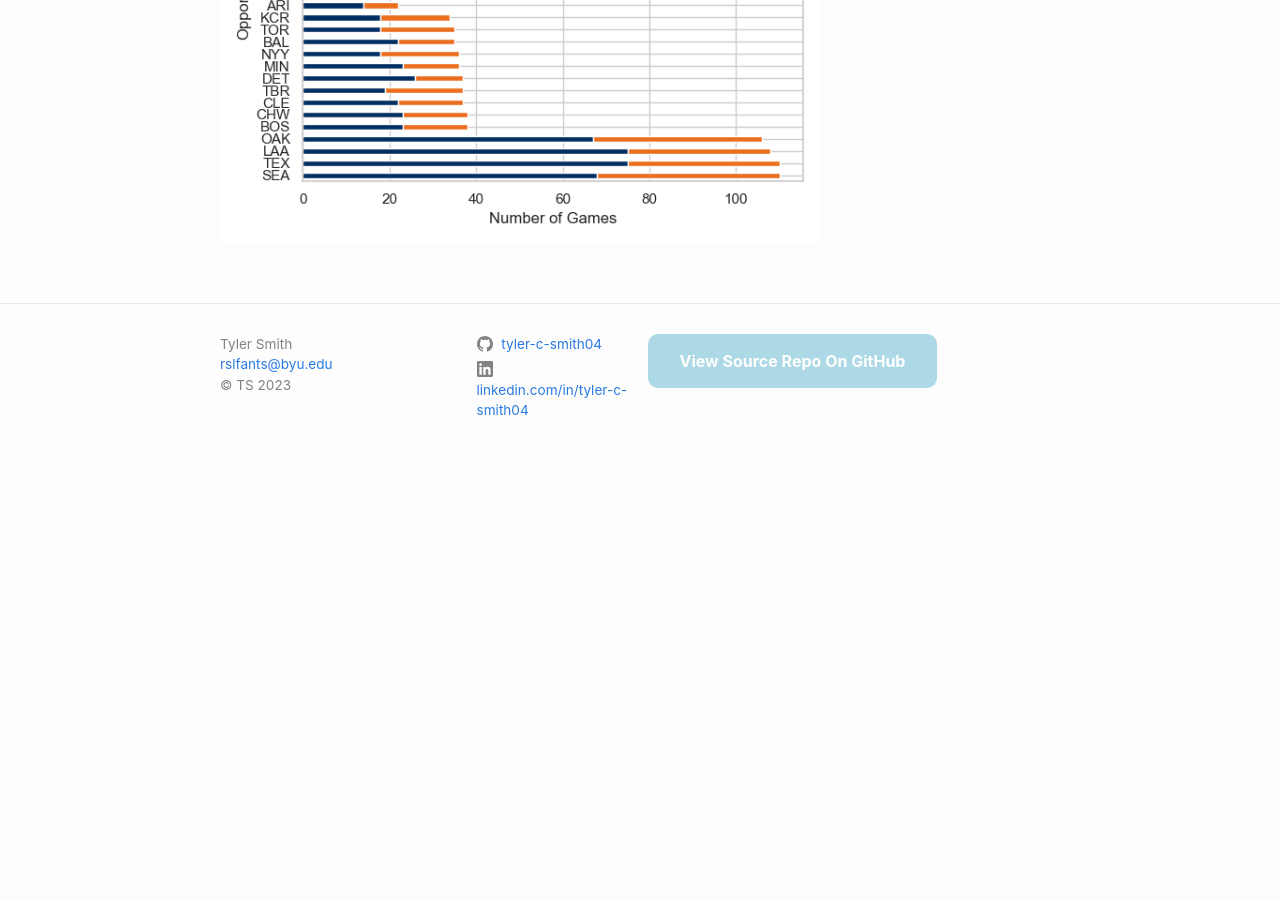
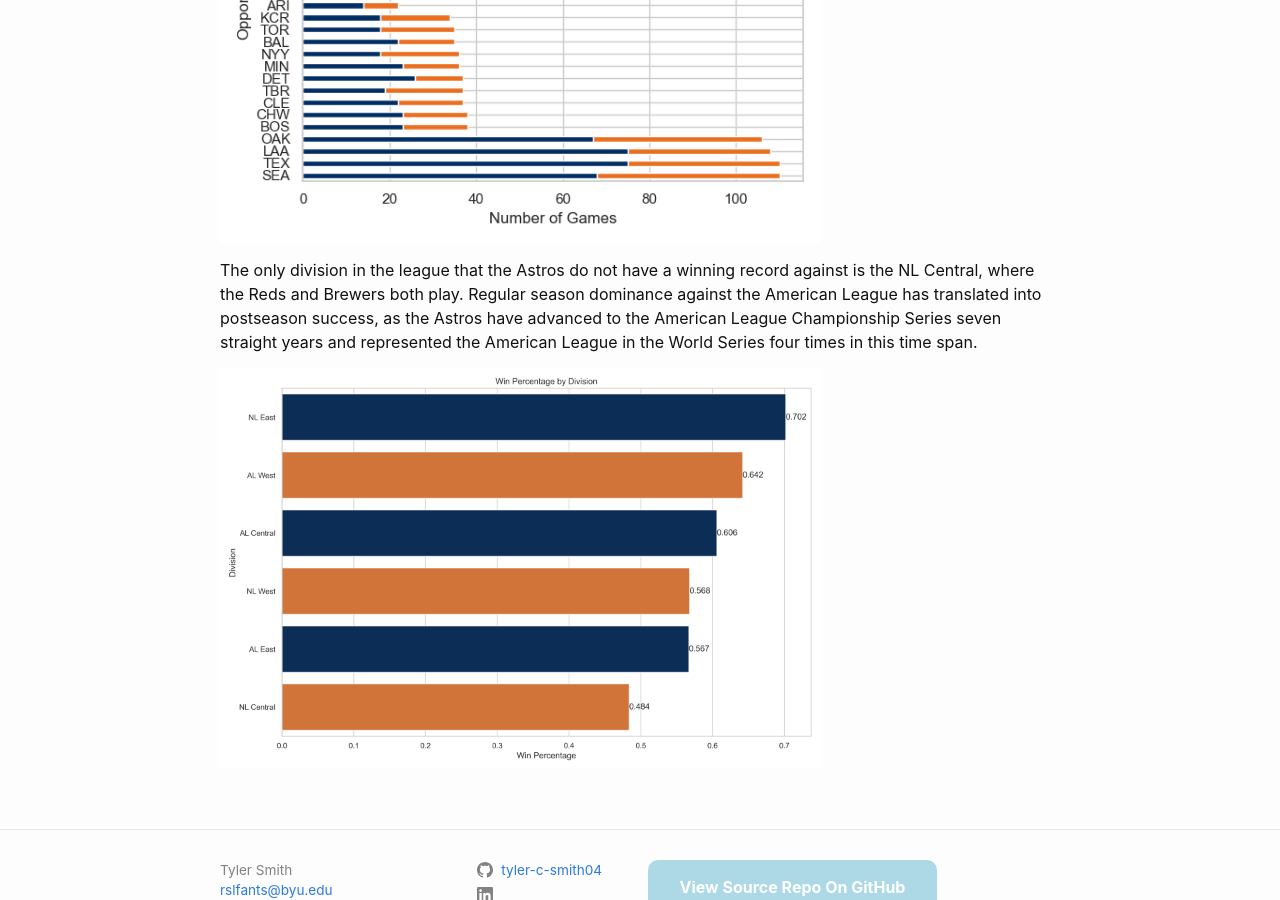
Before and after one commit to tyler-c-smith04/blog, a Jekyll site: the page built from _posts/2023-12-05-golden-era.md, in a window 1280 px wide and 900 px high, scrolled down 2229 px. Built offline with Jekyll 4.4.1, drawn with Linux system fonts in a browser that asks for light colours; comment, search, counter and statistics services are not loaded; before the commit the page ends 2710 px from its top, so only the background shows below that.

Commit message:
Update 2023-12-05-golden-era.md

```diff
--- a/_posts/2023-12-05-golden-era.md
+++ b/_posts/2023-12-05-golden-era.md
@@ -33,3 +33,7 @@ In a stark contrast from the early 2010's, the Astros have reeled off four 100 w
 The Astros regular season success has come at the expense of many. The only teams that have winning records in this seven year span against the Astros are the Dodgers, Brewers, Padres, and Reds. Each of these teams are from the National League so the Astros do not play them each season. Among all opponents in the American League, the Astros have a winning percentage of .500 or better.
 
 <img src="{{site.url}}/{{site.baseurl}}/assets/images/houston_astros_win_loss_record.png" alt="" style="width:600px;"/>
+
+The only division in the league that the Astros do not have a winning record against is the NL Central, where the Reds and Brewers both play. Regular season dominance against the American League has translated into postseason success, as the Astros have advanced to the American League Championship Series seven straight years and represented the American League in the World Series four times in this time span.
+
+<img src="{{site.url}}/{{site.baseurl}}/assets/images/win_percentage_by_division.png" alt="" style="width:600px;"/>
```
